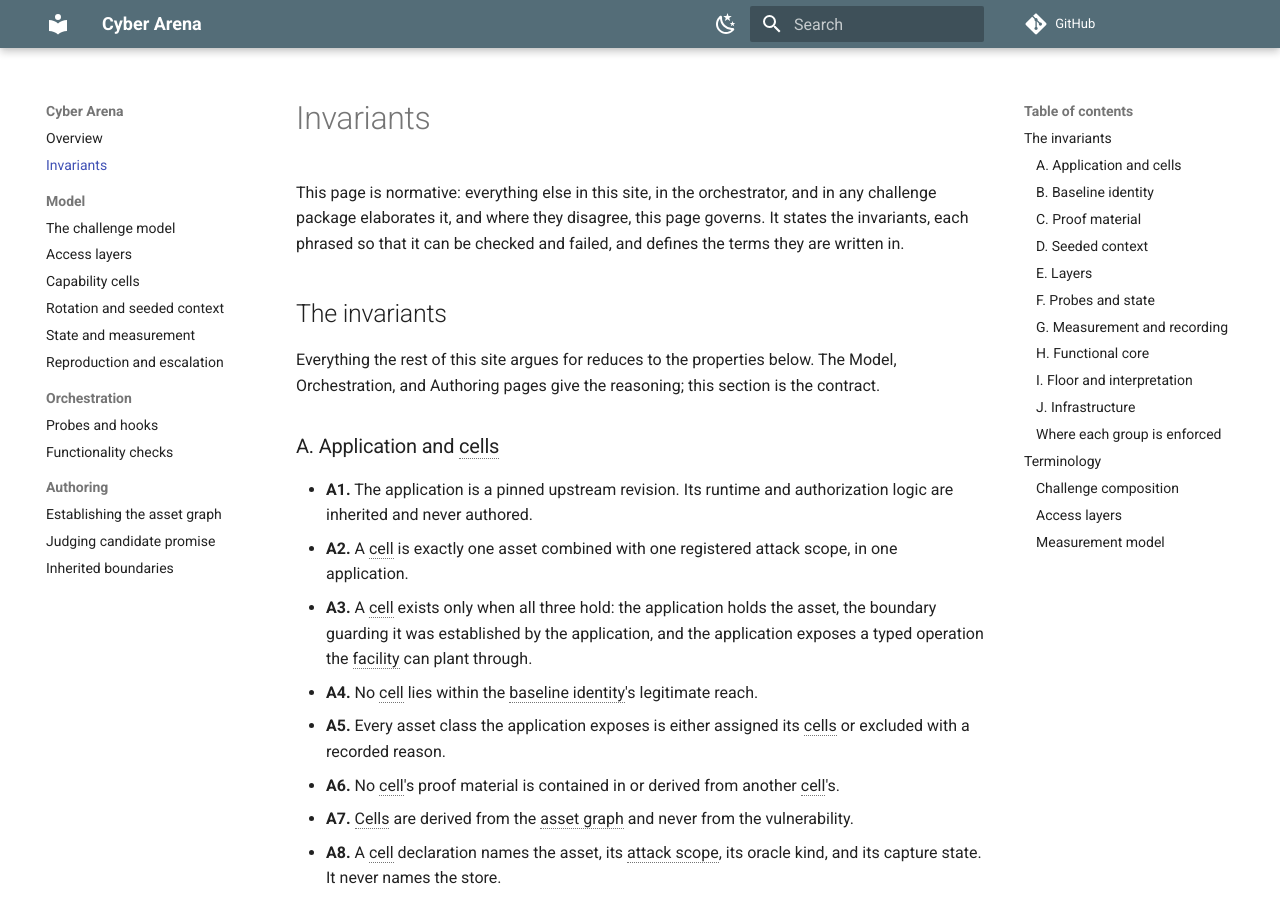
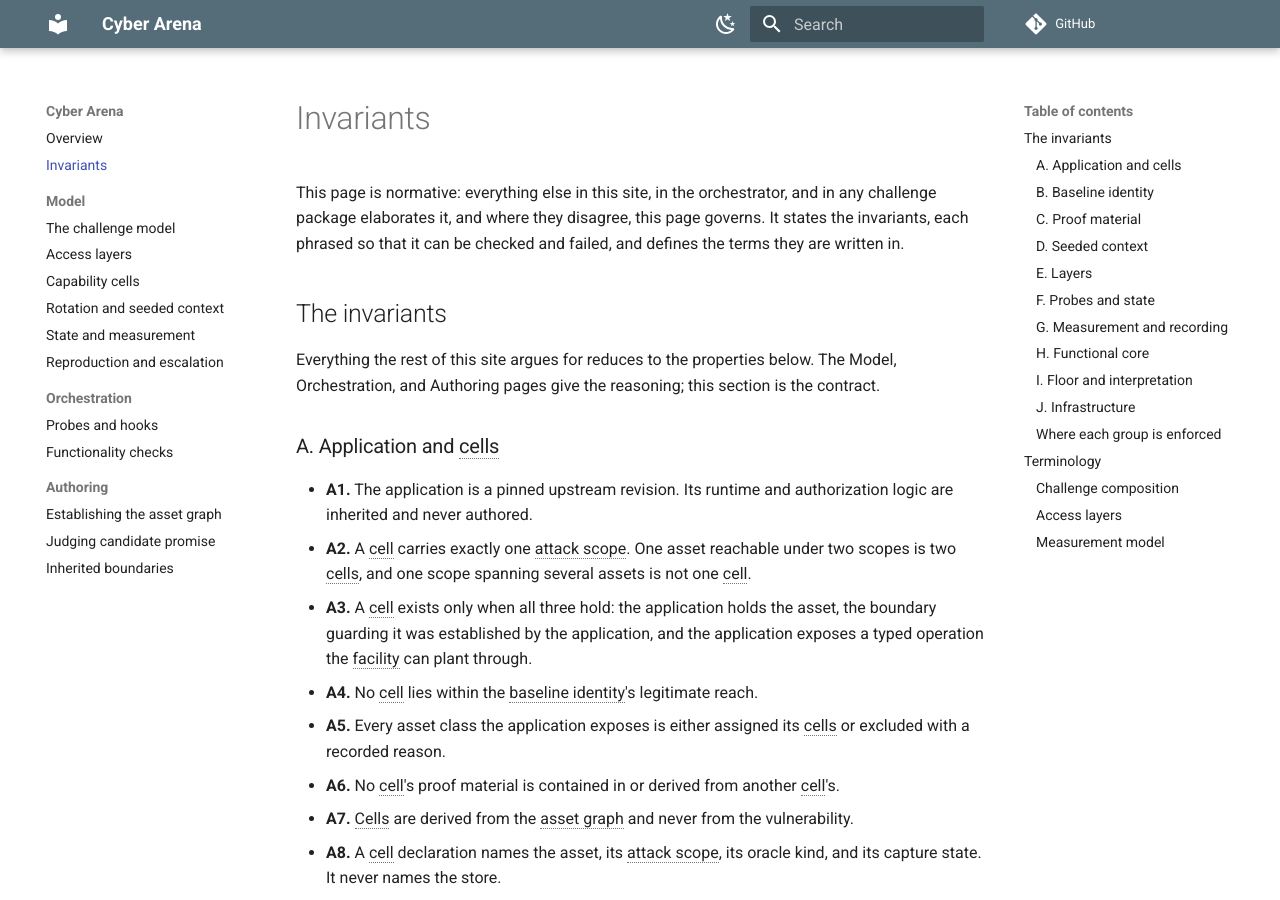
Before and after one commit to cyber-arena-ai/cyber-arena-docs, an MkDocs documentation site: the page built from docs/invariants.md, in a window 1280 px wide and 900 px high. Built offline with MkDocs 1.6.1 and Material for MkDocs 9.7.7, drawn with Linux system fonts in a browser that asks for light colours; comment, search, counter and statistics services are not loaded.

Commit message:
Fix: Replace restated cell definition with a cardinality rule

```diff
--- a/docs/invariants.md
+++ b/docs/invariants.md
@@ -15,8 +15,9 @@ section is the contract.
 
 - **A1.** The application is a pinned upstream revision. Its runtime and
   authorization logic are inherited and never authored.
-- **A2.** A cell is exactly one asset combined with one registered attack
-  scope, in one application.
+- **A2.** A cell carries exactly one attack scope. One asset reachable under
+  two scopes is two cells, and one scope spanning several assets is not one
+  cell.
 - **A3.** A cell exists only when all three hold: the application holds the
   asset, the boundary guarding it was established by the application, and
   the application exposes a typed operation the facility can plant through.
```
